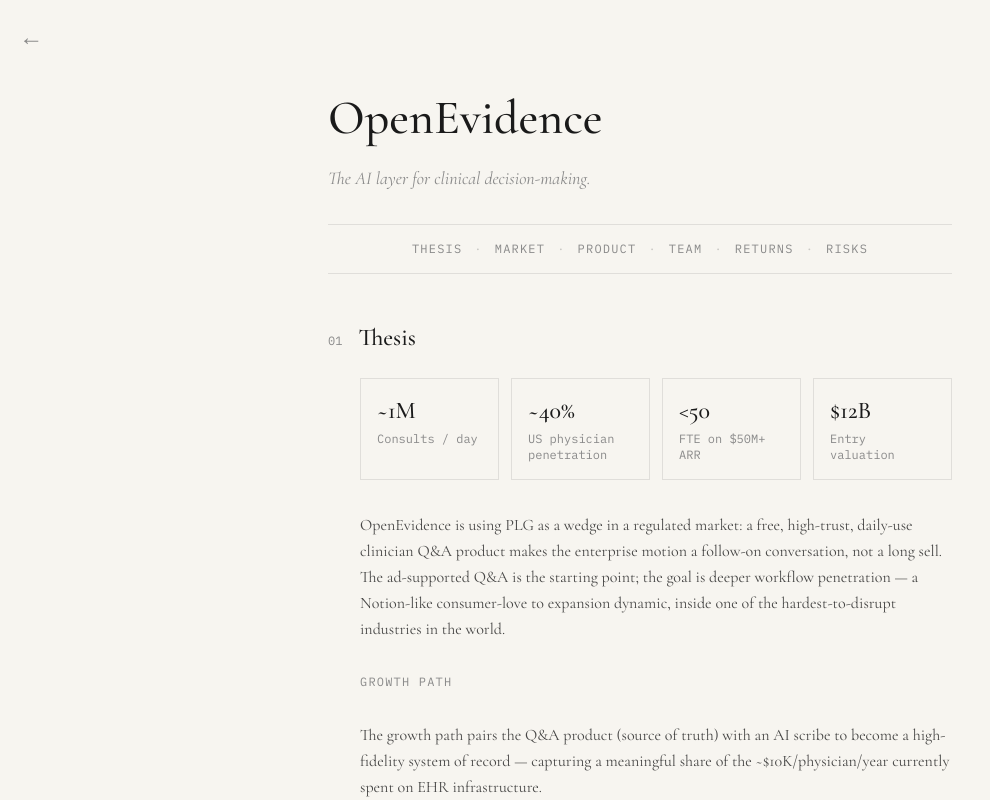
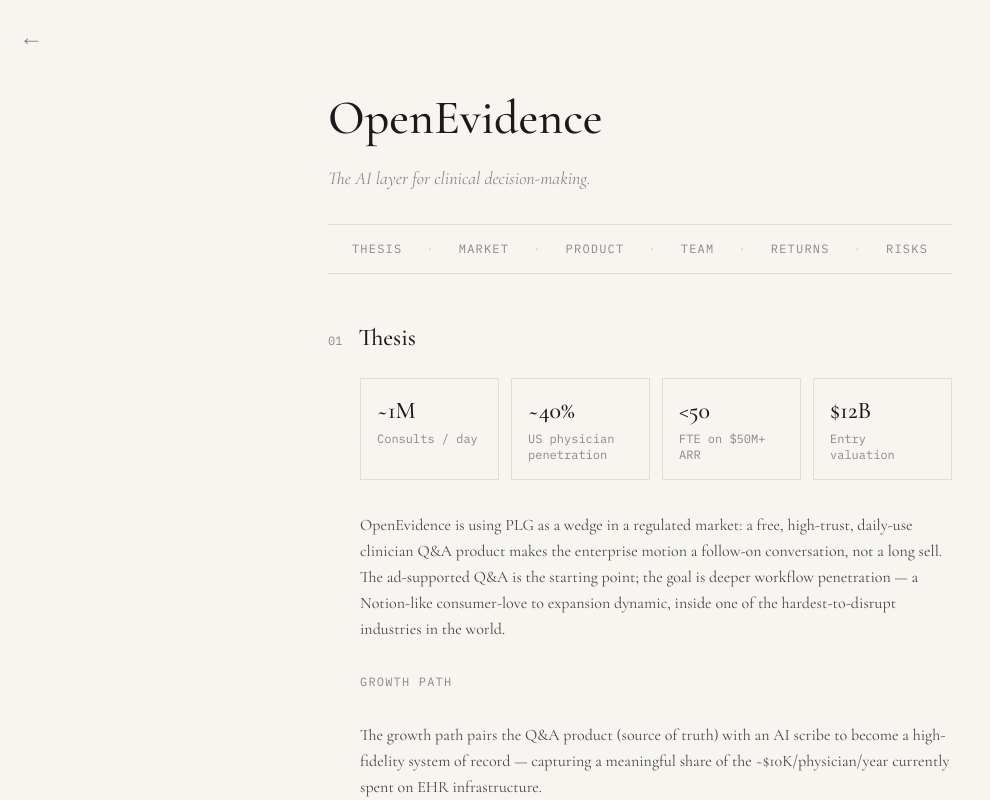
Before and after one commit to piamishra93/memos, a Next.js app: page /memo/open-evidence in a window 1280 px wide. Shown: the top 800 px of the page, without its empty margins (0-990 px from the left). Built offline with nearby package versions, Linux system fonts and the light colour scheme.

Commit message:
increase section nav spacing

```diff
--- a/app/memo/[slug]/page.tsx
+++ b/app/memo/[slug]/page.tsx
@@ -80,7 +80,7 @@
       {rc ? (
         <>
           <div className="border-t border-ink/10 mb-4" />
-          <nav className="flex flex-wrap justify-center items-center gap-x-3 font-mono text-xs tracking-widest uppercase text-muted mb-4">
+          <nav className="flex flex-wrap justify-center items-center gap-x-6 font-mono text-xs tracking-widest uppercase text-muted mb-4">
             {RICH_NAV.map((s, i) => (
               <>
                 {i > 0 && <span key={`dot-${i}`} className="text-ink/20">·</span>}
```
